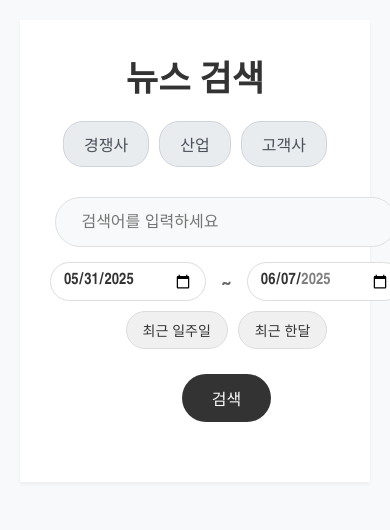
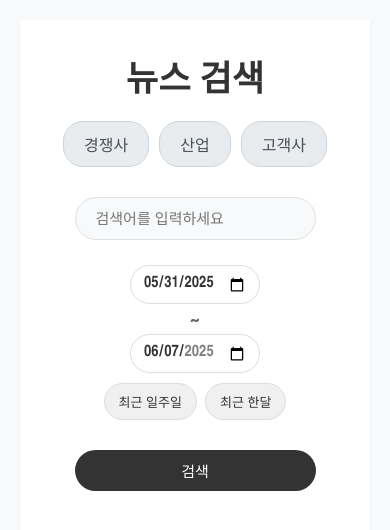
Before and after one commit to yhkim113/newsletter-app, a React (Create React App) app in the folder frontend/: page / in a window 390 px wide. Shown: the top 530 px of the page. Built offline with nearby package versions, Linux system fonts and the light colour scheme.

Commit message:
Improve responsive layout for mobile search screen

```diff
--- a/frontend/src/App.css
+++ b/frontend/src/App.css
@@ -261,15 +261,29 @@ button:hover {
 @media (max-width: 768px) {
   .news-container {
     grid-template-columns: 1fr;
+    padding: 10px;
   }
 
   input {
     width: 100%;
-    max-width: 300px;
+    padding: 12px 20px;
+    font-size: 15px;
+    box-sizing: border-box;
   }
 
   .search-container {
     flex-direction: column;
+    align-items: center;
+    width: 100%;
+    padding: 0 15px;
+    box-sizing: border-box;
+  }
+
+  .search-input-container {
+    width: 100%;
+    display: flex;
+    flex-direction: column;
+    gap: 10px;
     align-items: center;
   }
 
@@ -277,11 +291,57 @@ button:hover {
     flex-direction: column;
     align-items: center;
     gap: 10px;
+    width: 100%;
+    margin-top: 10px;
+  }
+
+  .date-range {
+    flex-direction: column;
+    gap: 5px;
+    width: 100%;
+    align-items: center;
+  }
+
+  .date-range input[type="date"] {
+    width: 100%;
+    max-width: 250px;
+    box-sizing: border-box;
+  }
+
+  .date-range span {
+    margin: 5px 0;
+  }
+
+  .date-buttons {
+    width: 100%;
+    flex-wrap: wrap;
+    justify-content: center;
+    gap: 8px;
+  }
+
+  .date-button {
+    padding: 8px 14px;
+    font-size: 13px;
+  }
+
+  .search-button {
+    width: 100%;
+    max-width: 300px;
+    padding: 10px 20px;
+    font-size: 15px;
+    box-sizing: border-box;
+    margin-top: 15px;
   }
 
   .group-buttons-container {
     flex-wrap: wrap;
     justify-content: center;
+    gap: 8px;
+  }
+
+  .group-button {
+    padding: 8px 16px;
+    font-size: 14px;
   }
 }
 
```
